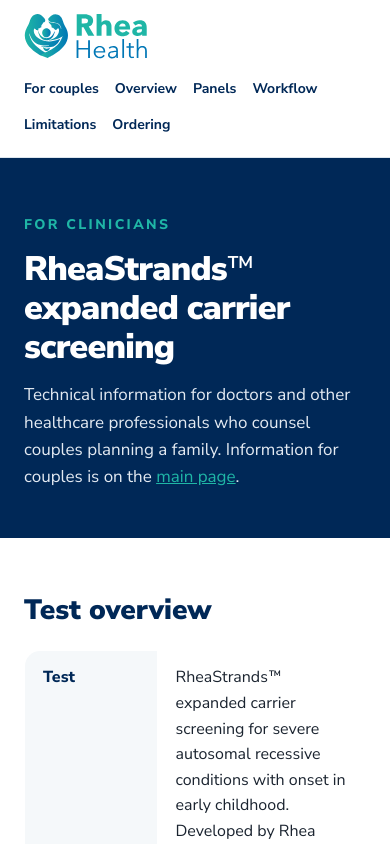
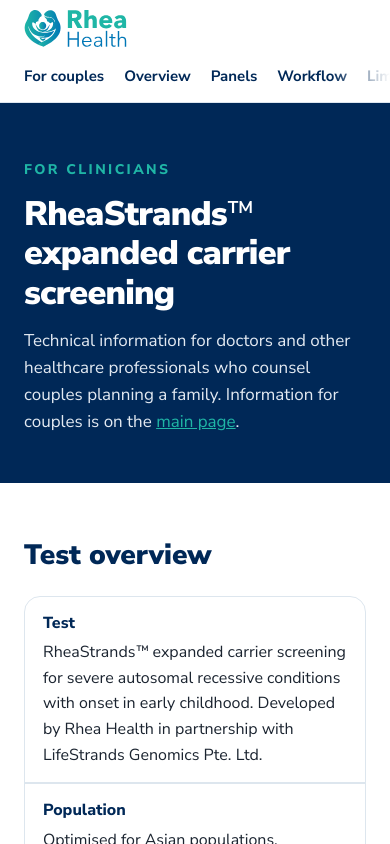
Before and after one commit to rheahealth/rhea-site, a plain HTML site: page public/clinicians.html in a window 390 px wide. Shown: the top 844 px of the page. Drawn offline with Linux system fonts and the light colour scheme.

Commit message:
Improve mobile layout
- Header: smaller logo and a single-row menu that scrolls sideways,
  roughly halving the header height on phones
- Full-width hero buttons
- Keep "110 conditions" on one line
- Larger tap targets for FAQ questions and footer links
- Clinicians table shows each label above its value on phones

```diff
--- a/public/assets/css/styles.css
+++ b/public/assets/css/styles.css
@@ -178,8 +178,35 @@ sup.tm { font-size: 0.5em; vertical-align: super; line-height: 0; letter-spacing
   .section { padding: 56px 0; }
   .hero .wrap { padding-top: 48px; padding-bottom: 48px; gap: 32px; }
   .site-header { position: static; }
-  .nav { gap: 2px 16px; font-size: 14px; }
   .stat-card__num { font-size: 44px; }
+
+  /* Header: smaller logo, menu on one line that scrolls sideways */
+  .site-header .wrap { padding-top: 10px; padding-bottom: 4px; gap: 4px; }
+  .brand img { height: 40px; }
+  .nav { flex-wrap: nowrap; overflow-x: auto; scrollbar-width: none; -webkit-overflow-scrolling: touch;
+         width: calc(100% + 48px); margin: 0 -24px; padding: 0 24px; gap: 0 20px; font-size: 15px;
+         -webkit-mask-image: linear-gradient(to right, #000 85%, transparent); mask-image: linear-gradient(to right, #000 85%, transparent); }
+  .nav::-webkit-scrollbar { display: none; }
+  .nav a { white-space: nowrap; padding: 10px 0; }
+  .nav a:last-child { padding-right: 32px; }
+
+  /* Hero buttons full width */
+  .buttons .btn { flex: 1 1 100%; justify-content: center; }
+
+  /* Panel cards: keep "110 conditions" on one line */
+  .tier__num { font-size: 34px; }
+
+  /* Easier to tap */
+  .faq summary { padding: 8px 0; }
+  .footer-links a { display: inline-block; padding: 10px 0; }
+  .odds li { font-size: 14px; }
+
+  /* Clinicians table: label above value instead of side by side */
+  .facts, .facts tbody, .facts tr, .facts th, .facts td { display: block; width: 100%; }
+  .facts th { padding: 14px 18px 4px; border-bottom: 0; background: none; }
+  .facts td { padding: 0 18px 14px; }
+  .facts tr { border-bottom: 1px solid var(--line); }
+  .facts tr:last-child { border-bottom: 0; }
 }
 
 @media (prefers-reduced-motion: reduce) {
```
